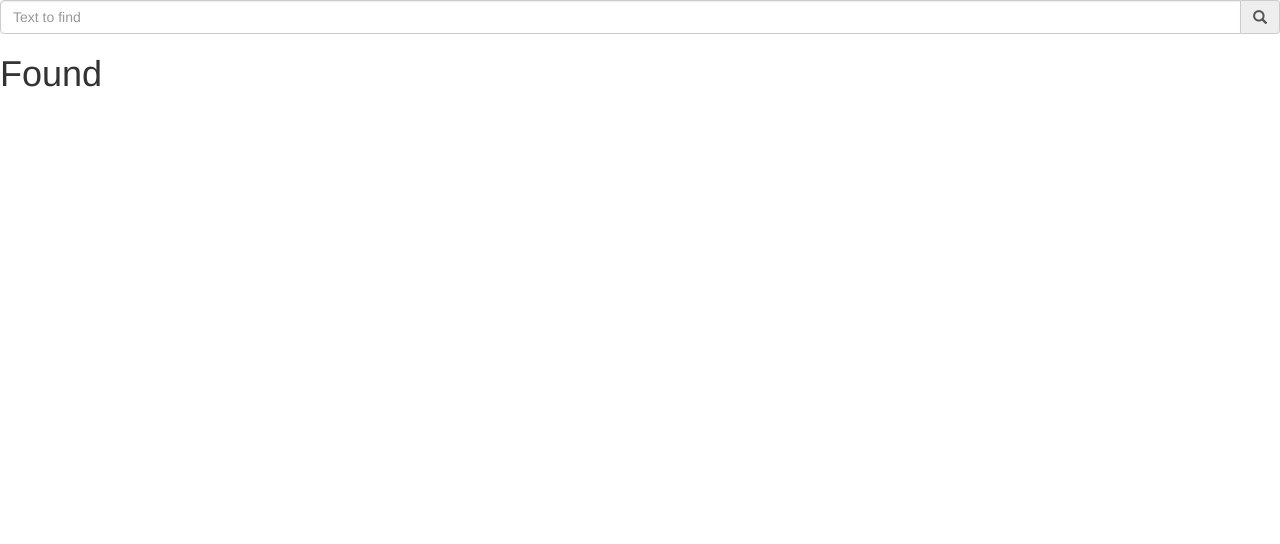
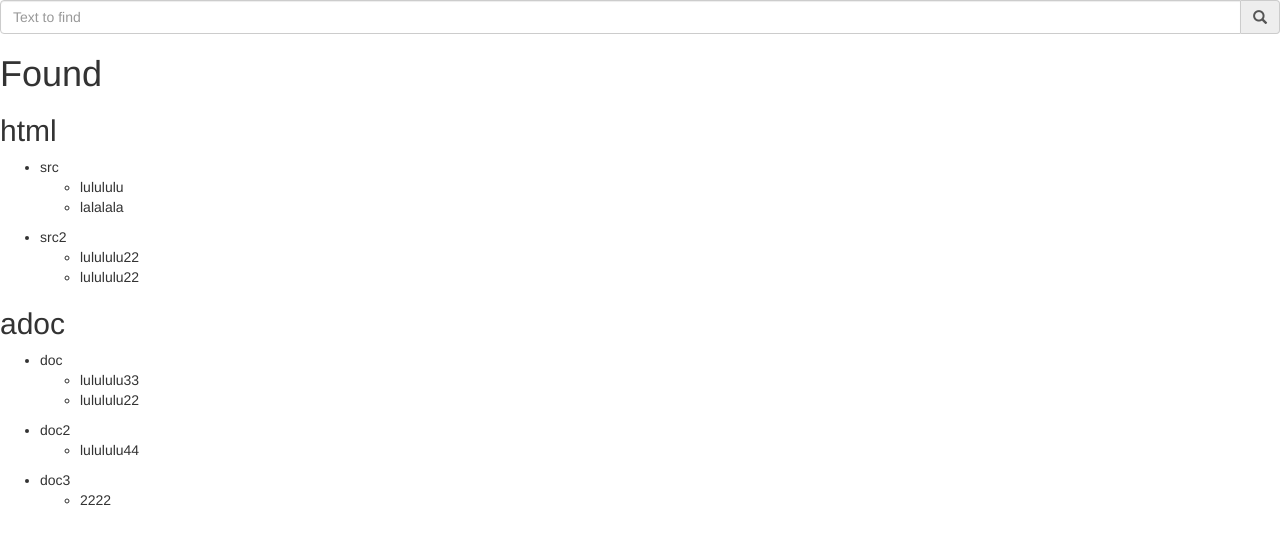
Before and after one commit to jleahred/dwd, an Angular app in the folder src/ng/: page / in a window 1280 px wide. Shown: the top 544 px of the page. Built offline with nearby package versions, Linux system fonts and the light colour scheme.

Commit message:
added keys pipe

```diff
--- a/src/ng/package.json
+++ b/src/ng/package.json
@@ -43,7 +43,7 @@
     "karma-jasmine-html-reporter": "^0.2.2",
     "protractor": "~5.1.2",
     "ts-node": "~3.0.4",
-    "tslint": "~5.3.2",
+    "tslint": "^3.15.1",
     "typescript": "~2.3.3"
   }
 }
--- a/src/ng/src/app/app.module.ts
+++ b/src/ng/src/app/app.module.ts
@@ -3,11 +3,13 @@ import { NgModule } from '@angular/core';
 
 import { AppComponent } from './app.component';
 import { FindComponent } from './find/find.component';
+import { KeysPipe } from './keys.pipe';
 
 @NgModule({
   declarations: [
     AppComponent,
-    FindComponent
+    FindComponent,
+    KeysPipe
   ],
   imports: [
     BrowserModule
--- a/src/ng/src/app/find/find.component.html
+++ b/src/ng/src/app/find/find.component.html
@@ -6,3 +6,17 @@
 </div>
 
 <h1>Found</h1>
+
+<span *ngFor="let it of (model.entrances | keys)">
+  <h2>{{it.key}}</h2>
+  <span *ngFor="let k2 of (it.value | keys)">
+    <ul>
+    <li>{{k2.key}}</li>
+    <ul>
+  <span *ngFor="let val of k2.value">
+      <li>{{val}}</li>
+  </span>
+</ul>
+</ul>
+</span>
+</span>
--- a/src/ng/src/app/find/find.component.ts
+++ b/src/ng/src/app/find/find.component.ts
@@ -1,4 +1,11 @@
+import { window } from 'rxjs/operator/window';
 import { Component, OnInit } from '@angular/core';
+import { element } from 'protractor';
+
+class Model {
+  entrances: { [key: string]: { [key: string]: [string] } } = {}
+}
+
 
 @Component({
   selector: 'app-find',
@@ -7,9 +14,23 @@ import { Component, OnInit } from '@angular/core';
 })
 export class FindComponent implements OnInit {
 
+  model = new Model;
+
   constructor() { }
 
   ngOnInit() {
+    // remove, just for testing
+    this.insertElement("html", "src", ["lulululu", "lalalala"]);
+    this.insertElement("html", "src2", ["lulululu22", "lulululu22"]);
+    this.insertElement("adoc", "doc", ["lulululu33", "lulululu22"]);
+    this.insertElement("adoc", "doc2", ["lulululu44"]);
+    this.insertElement("adoc", "doc3", ["2222"]);
   }
 
+  insertElement(key1: string, key2: string, value: [string]) {
+    if (this.model.entrances[key1] == null) {
+      this.model.entrances[key1] = {};
+    }
+    this.model.entrances[key1][key2] = value;
+  }
 }
--- /dev/null
+++ b/src/ng/src/app/keys.pipe.ts
@@ -0,0 +1,16 @@
+import { Pipe, PipeTransform } from '@angular/core';
+
+@Pipe({
+  name: 'keys'
+})
+export class KeysPipe implements PipeTransform {
+
+  transform(value: any, args?: any): any {
+    let keys = [];
+    for (let key in value) {
+      var p = { key: key, value: value[key] };
+      keys.push(p);
+    }
+    return keys;
+  }
+}
```
Also changed, not shown: 2 other files (tests, documents, lock files or other folders).
